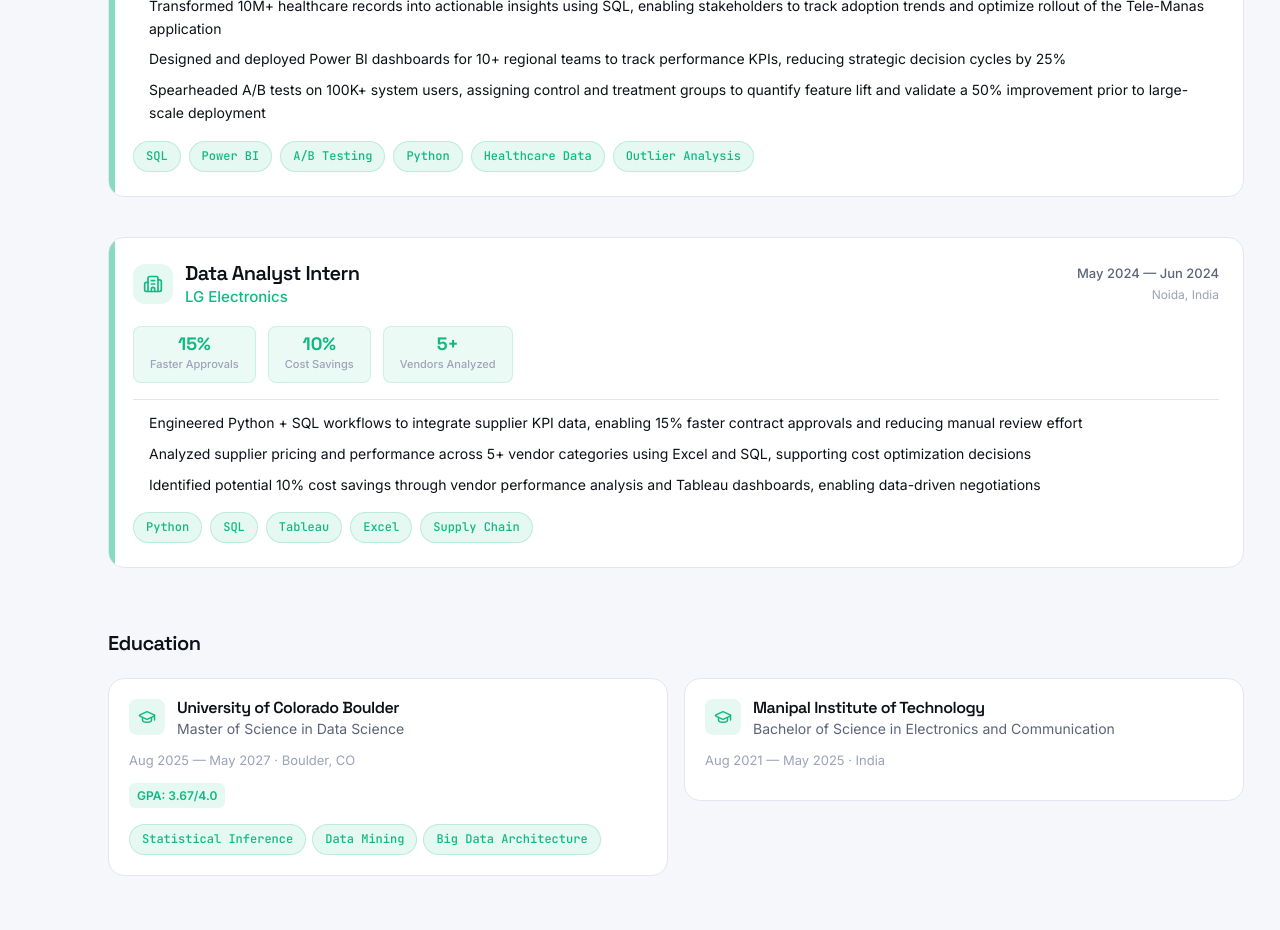
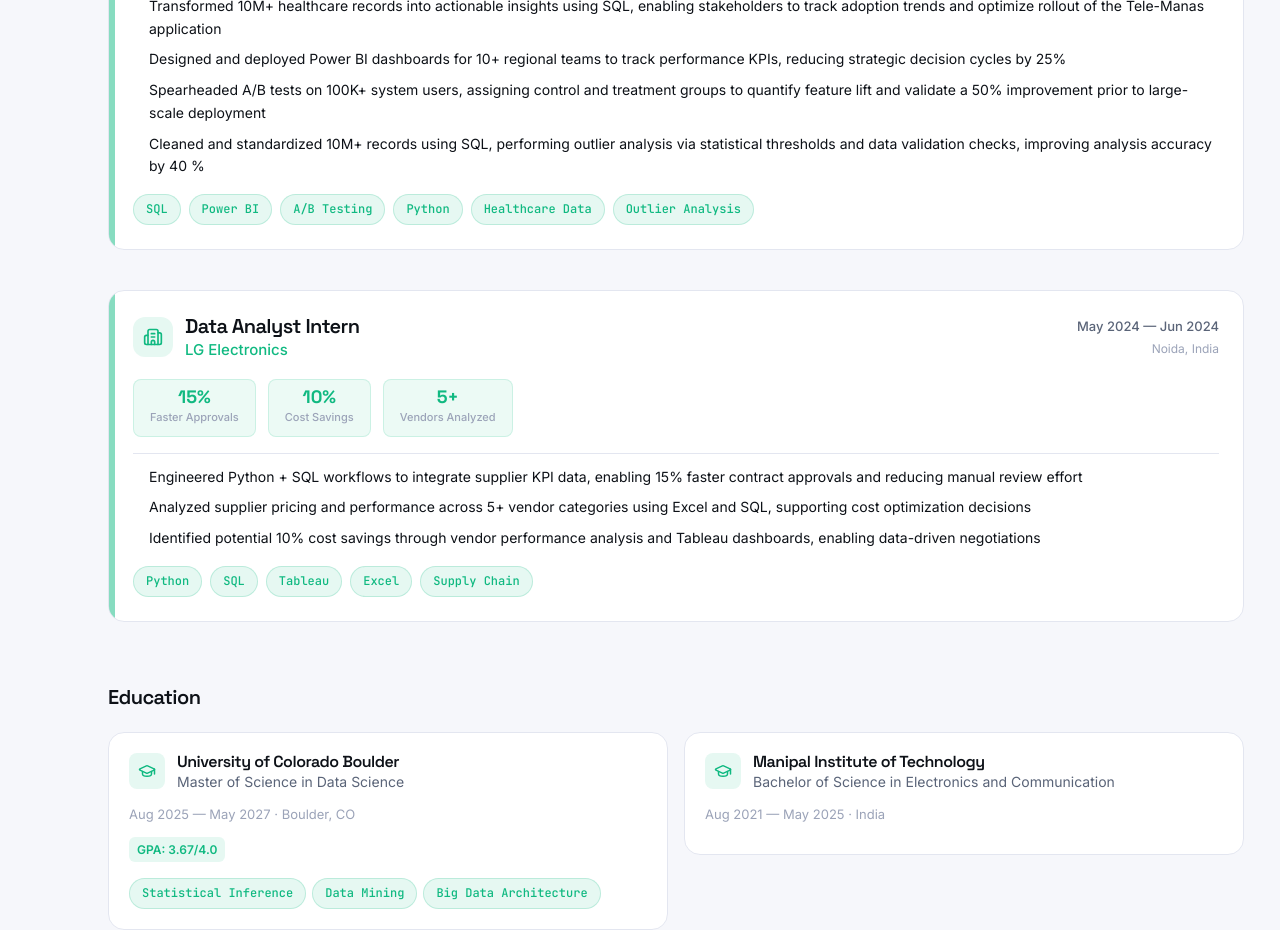
Before and after one commit to himanshumjain15/Portfolio, a Next.js app: page /Portfolio/ in a window 1280 px wide. Shown: the part 1860-2790 px from the top of the page. Built offline with nearby package versions, Linux system fonts and the light colour scheme.

Commit message:
fix: add missing bullet point to Ernst & Young experience

```diff
--- a/src/data/portfolio.ts
+++ b/src/data/portfolio.ts
@@ -96,7 +96,7 @@ export const experiences: Experience[] = [
       "Transformed 10M+ healthcare records into actionable insights using SQL, enabling stakeholders to track adoption trends and optimize rollout of the Tele-Manas application",
       "Designed and deployed Power BI dashboards for 10+ regional teams to track performance KPIs, reducing strategic decision cycles by 25%",
       "Spearheaded A/B tests on 100K+ system users, assigning control and treatment groups to quantify feature lift and validate a 50% improvement prior to large-scale deployment",
-
+      "Cleaned and standardized 10M+ records using SQL, performing outlier analysis via statistical thresholds and data validation checks, improving analysis accuracy by 40 % "
     ],
     tags: ["SQL", "Power BI", "A/B Testing", "Python", "Healthcare Data","Outlier Analysis"],
   },
```
